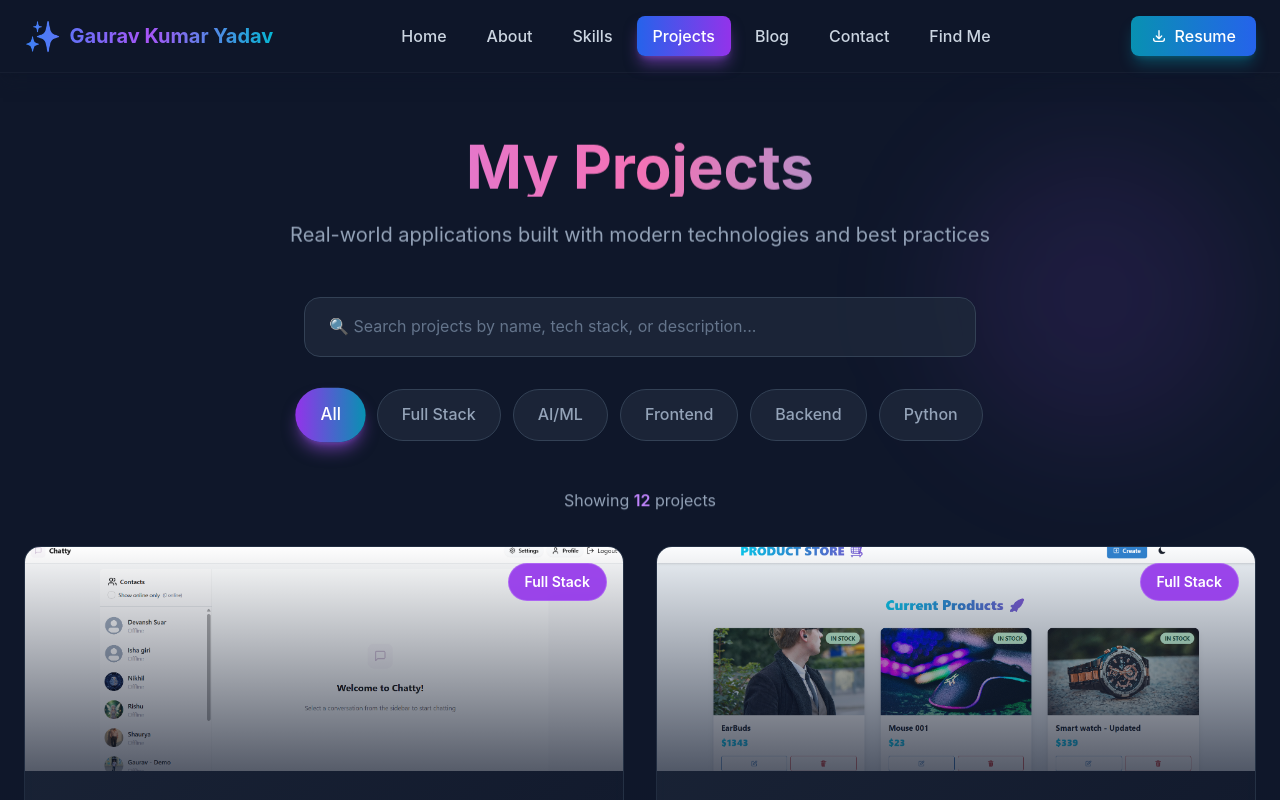
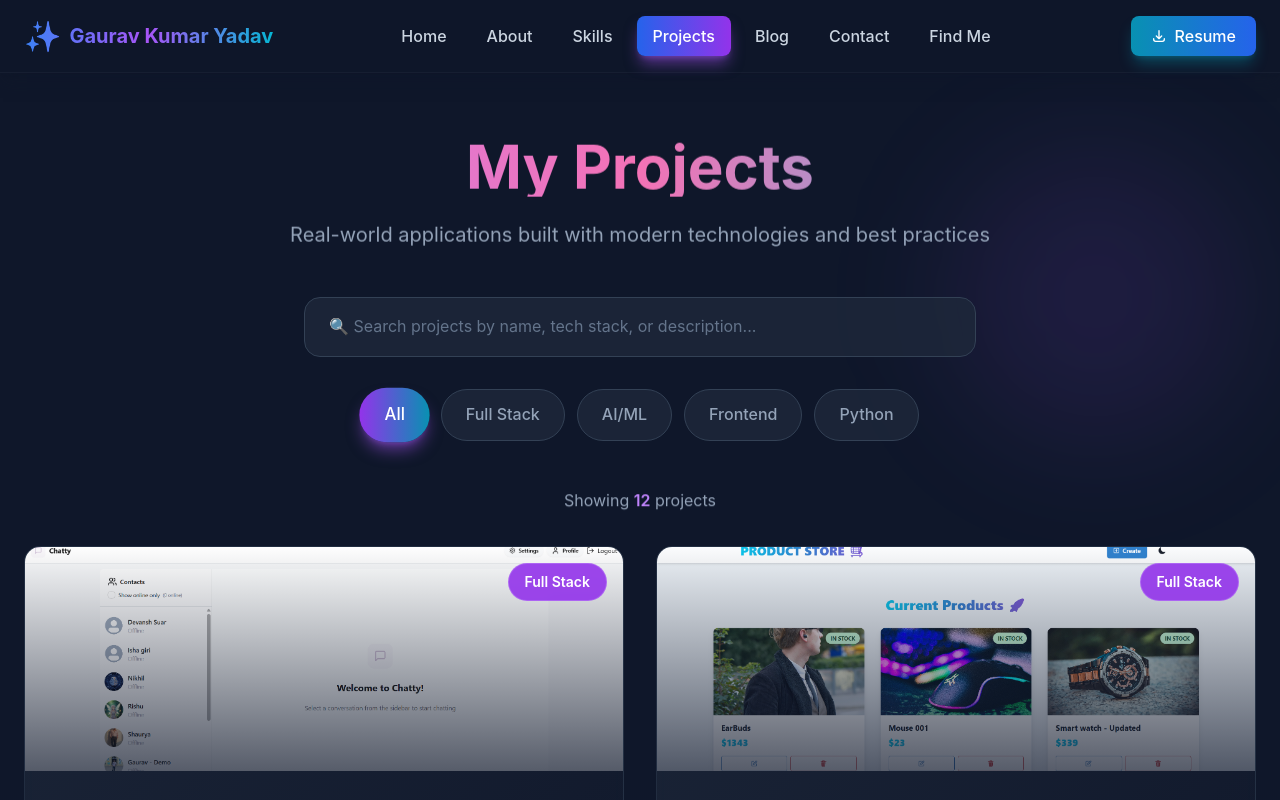
Before and after one commit to ggauravky/Dev-Portfolio, a React (Vite) app: page /projects in a window 1280 px wide. Shown: the top 800 px of the page. Built offline with nearby package versions, Linux system fonts and the light colour scheme.

Commit message:
Update Projects.jsx

```diff
--- a/src/pages/Projects.jsx
+++ b/src/pages/Projects.jsx
@@ -145,7 +145,7 @@ function Projects() {
         }
     ]
 
-    const categories = ['All', 'Full Stack', 'AI/ML', 'Frontend', 'Backend', 'Python']
+    const categories = ['All', 'Full Stack', 'AI/ML', 'Frontend', 'Python']
 
     // Filter projects based on search and category
     const filteredProjects = useMemo(() => {
```
